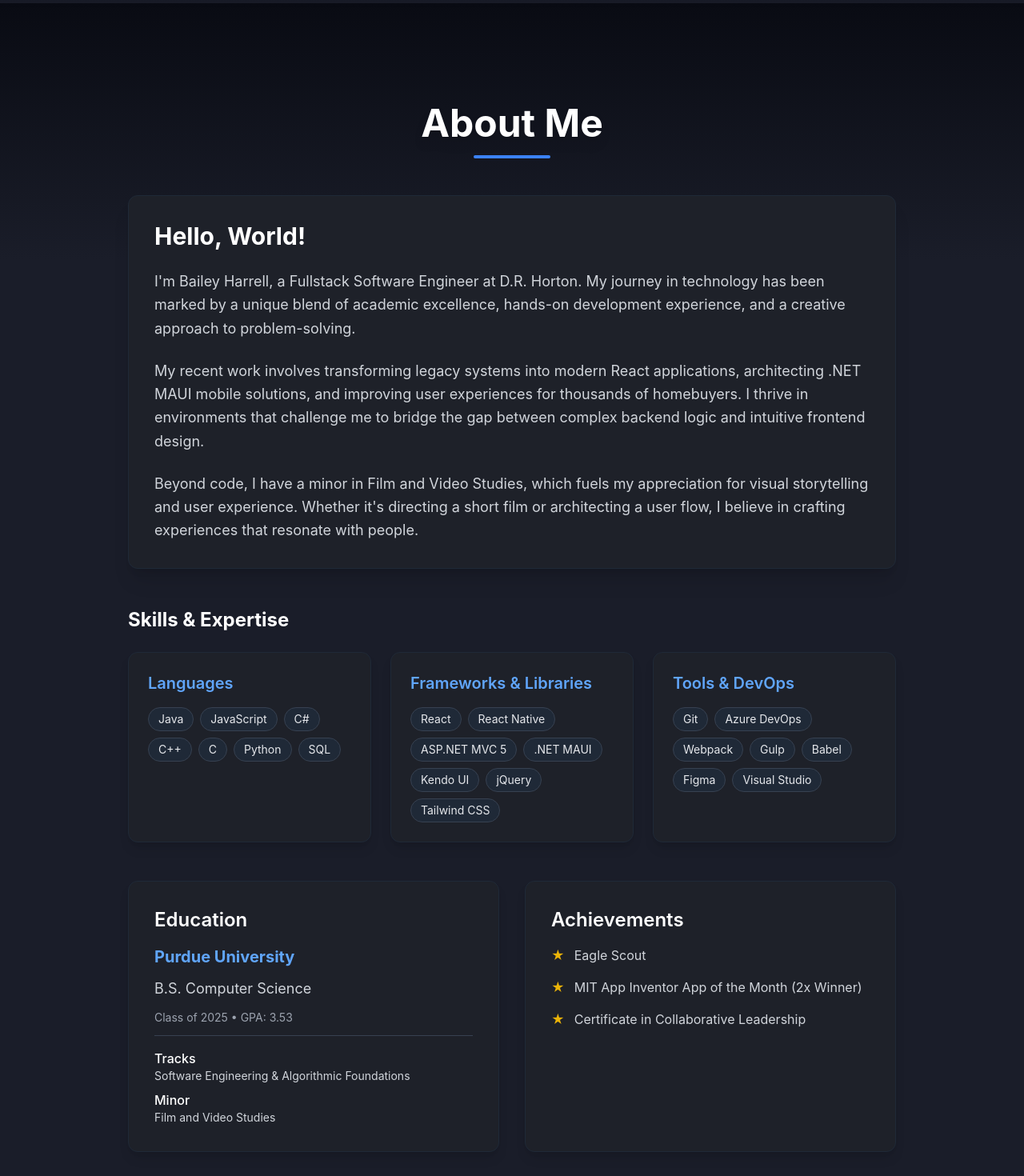
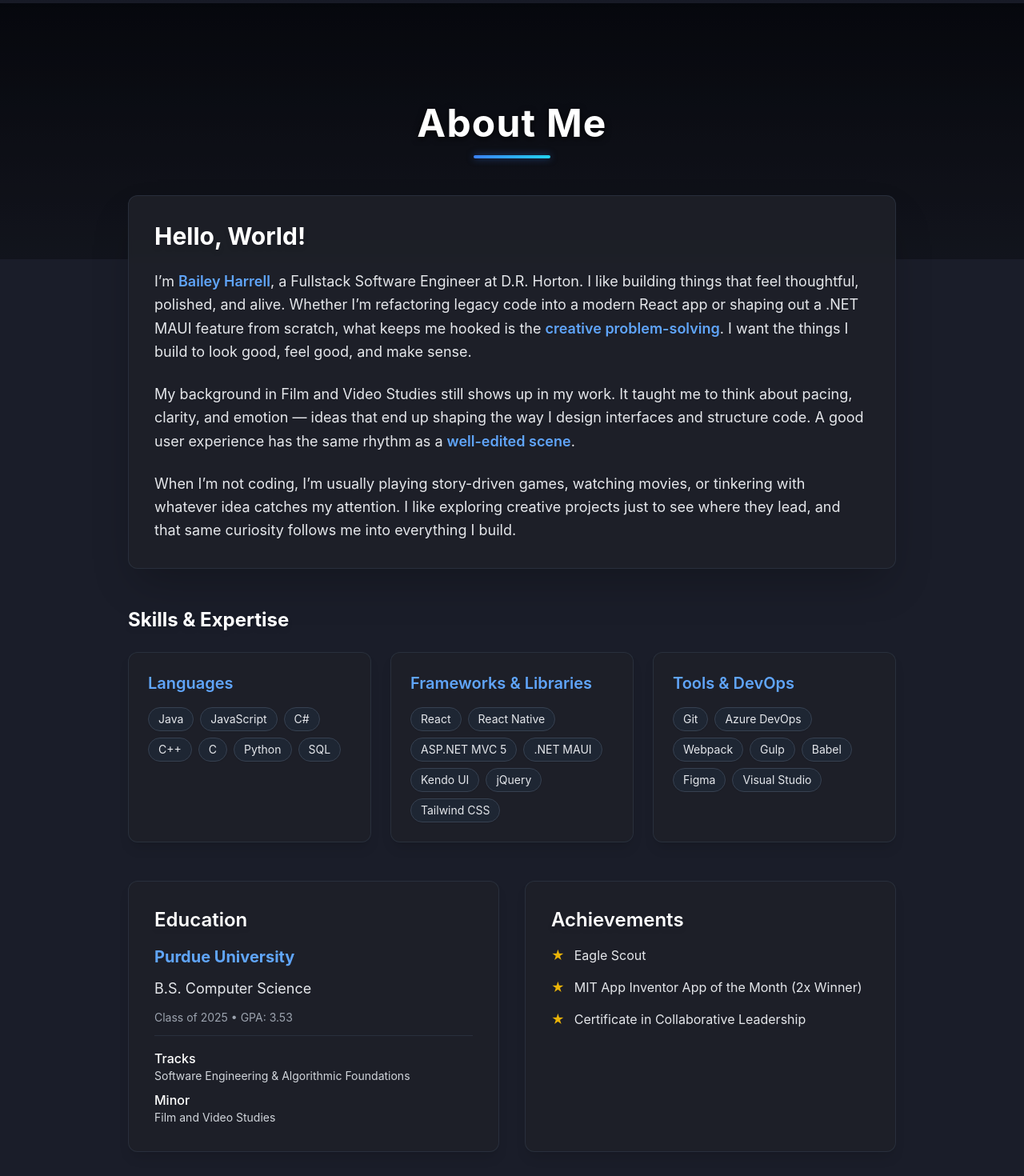
Before and after one commit to bharrell1013/wbrh-plus, a React (Create React App) app: page /about in a window 1280 px wide. Shown: the part 60-1530 px from the top of the page at 80% size. Built offline with nearby package versions, Linux system fonts and the light colour scheme.

Commit message:
mobile responsiveness and about me updates

```diff
--- a/package.json
+++ b/package.json
@@ -37,6 +37,7 @@
   },
   "devDependencies": {
     "autoprefixer": "^10.4.20",
+    "firebase-tools": "^14.25.1",
     "postcss": "^8.4.49",
     "tailwindcss": "^3.4.17",
     "web-vitals": "^4.2.4"
--- a/src/firebaseConfig.js
+++ b/src/firebaseConfig.js
@@ -1,17 +1,17 @@
-import { initializeApp } from 'firebase/app';
-import { getFirestore } from 'firebase/firestore';
-import { getStorage } from 'firebase/storage';
-import { getAnalytics } from 'firebase/analytics';
+import { initializeApp } from "firebase/app";
+import { getFirestore } from "firebase/firestore";
+import { getStorage } from "firebase/storage";
+import { getAnalytics } from "firebase/analytics";
 
 // Your web app's Firebase configuration
 const firebaseConfig = {
-  apiKey: "AIzaSyAfXsCy2f7J20x8FmI0QOilG3QofFeMXqE",
-  authDomain: "wbrh-plus.firebaseapp.com",
-  projectId: "wbrh-plus",
-  storageBucket: "wbrh-plus.firebasestorage.app",
-  messagingSenderId: "514731751933",
-  appId: "1:514731751933:web:dde9bf761e708b50468194",
-  measurementId: "G-LLMBJ49H40"
+  apiKey: process.env.REACT_APP_FIREBASE_API_KEY,
+  authDomain: process.env.REACT_APP_FIREBASE_AUTH_DOMAIN,
+  projectId: process.env.REACT_APP_FIREBASE_PROJECT_ID,
+  storageBucket: process.env.REACT_APP_FIREBASE_STORAGE_BUCKET,
+  messagingSenderId: process.env.REACT_APP_FIREBASE_MESSAGING_SENDER_ID,
+  appId: process.env.REACT_APP_FIREBASE_APP_ID,
+  measurementId: process.env.REACT_APP_FIREBASE_MEASUREMENT_ID,
 };
 
 // Initialize Firebase
--- a/src/pages/AboutMePage.js
+++ b/src/pages/AboutMePage.js
@@ -1,64 +1,112 @@
-import React from 'react';
+import React from "react";
 
 const AboutMePage = () => {
   const skills = [
     {
-      category: 'Languages',
-      items: ['Java', 'JavaScript', 'C#', 'C++', 'C', 'Python', 'SQL']
+      category: "Languages",
+      items: ["Java", "JavaScript", "C#", "C++", "C", "Python", "SQL"],
     },
     {
-      category: 'Frameworks & Libraries',
-      items: ['React', 'React Native', 'ASP.NET MVC 5', '.NET MAUI', 'Kendo UI', 'jQuery', 'Tailwind CSS']
+      category: "Frameworks & Libraries",
+      items: [
+        "React",
+        "React Native",
+        "ASP.NET MVC 5",
+        ".NET MAUI",
+        "Kendo UI",
+        "jQuery",
+        "Tailwind CSS",
+      ],
     },
     {
-      category: 'Tools & DevOps',
-      items: ['Git', 'Azure DevOps', 'Webpack', 'Gulp', 'Babel', 'Figma', 'Visual Studio']
+      category: "Tools & DevOps",
+      items: [
+        "Git",
+        "Azure DevOps",
+        "Webpack",
+        "Gulp",
+        "Babel",
+        "Figma",
+        "Visual Studio",
+      ],
     },
   ];
 
   return (
-    <div className="min-h-screen pt-16 pb-12">
+    <div className="min-h-screen pt-16 pb-12 bg-[#1a1d29]">
       {/* Hero Section */}
       <div className="relative w-full h-[40vh] bg-gradient-to-b from-[#090b13] to-[#1a1d29]">
         <div className="absolute inset-0 flex items-center justify-center">
-          <div className="text-center">
-            <h1 className="text-5xl font-bold text-white mb-4 drop-shadow-lg">About Me</h1>
-            <div className="w-24 h-1 bg-blue-500 mx-auto rounded-full"></div>
+          <div className="text-center z-10">
+            <h1 className="text-5xl font-bold text-white mb-4 drop-shadow-[0_2px_4px_rgba(0,0,0,0.8)] tracking-wide">
+              About Me
+            </h1>
+            <div className="w-24 h-1 bg-gradient-to-r from-blue-500 to-cyan-400 mx-auto rounded-full shadow-[0_0_10px_rgba(59,130,246,0.5)]"></div>
           </div>
         </div>
+        {/* Background Overlay for better text contrast */}
+        <div className="absolute inset-0 bg-black/30"></div>
       </div>
 
       {/* Content Section */}
       <div className="max-w-5xl mx-auto px-8 -mt-20 relative z-10">
         {/* Bio Section */}
-        <div className="bg-[#1e2129] rounded-xl p-8 shadow-xl mb-12 border border-gray-800">
-          <h2 className="text-3xl font-bold text-white mb-6">Hello, World!</h2>
-          <p className="text-gray-300 text-lg leading-relaxed mb-6">
-            I'm Bailey Harrell, a Fullstack Software Engineer at D.R. Horton. My journey in technology has been marked by a unique blend of academic excellence, hands-on development experience, and a creative approach to problem-solving.
+        <div className="bg-[#1e2129]/90 backdrop-blur-sm rounded-xl p-8 shadow-2xl mb-12 border border-gray-700/50 hover:border-gray-600 transition-all duration-300">
+          <h2 className="text-3xl font-bold text-white mb-6 drop-shadow-md">
+            Hello, World!
+          </h2>
+
+          <p className="text-gray-200 text-lg leading-relaxed mb-6 drop-shadow-sm">
+            I’m{" "}
+            <span className="font-semibold text-blue-400">Bailey Harrell</span>,
+            a Fullstack Software Engineer at D.R. Horton. I like building things
+            that feel thoughtful, polished, and alive. Whether I’m refactoring
+            legacy code into a modern React app or shaping out a .NET MAUI
+            feature from scratch, what keeps me hooked is the{" "}
+            <span className="text-blue-400 font-semibold">
+              creative problem-solving
+            </span>
+            . I want the things I build to look good, feel good, and make sense.
           </p>
-          <p className="text-gray-300 text-lg leading-relaxed mb-6">
-            My recent work involves transforming legacy systems into modern React applications, architecting .NET MAUI mobile solutions,
-            and improving user experiences for thousands of homebuyers. I thrive in environments that challenge me to bridge the gap
-            between complex backend logic and intuitive frontend design.
+
+          <p className="text-gray-200 text-lg leading-relaxed mb-6 drop-shadow-sm">
+            My background in Film and Video Studies still shows up in my work.
+            It taught me to think about pacing, clarity, and emotion — ideas
+            that end up shaping the way I design interfaces and structure code.
+            A good user experience has the same rhythm as a{" "}
+            <span className="text-blue-400 font-semibold">
+              well-edited scene
+            </span>
+            .
           </p>
-          <p className="text-gray-300 text-lg leading-relaxed">
-            Beyond code, I have a minor in Film and Video Studies, which fuels my appreciation for visual storytelling and user experience.
-            Whether it's directing a short film or architecting a user flow, I believe in crafting experiences that resonate with people.
+
+          <p className="text-gray-200 text-lg leading-relaxed drop-shadow-sm">
+            When I’m not coding, I’m usually playing story-driven games,
+            watching movies, or tinkering with whatever idea catches my
+            attention. I like exploring creative projects just to see where they
+            lead, and that same curiosity follows me into everything I build.
           </p>
         </div>
 
         {/* Skills Bubbles */}
         <div className="mb-12">
-          <h2 className="text-2xl font-bold text-white mb-6">Skills & Expertise</h2>
+          <h2 className="text-2xl font-bold text-white mb-6 drop-shadow-md">
+            Skills & Expertise
+          </h2>
           <div className="grid grid-cols-1 md:grid-cols-3 gap-6">
             {skills.map(({ category, items }) => (
-              <div key={category} className="bg-[#1e2129] rounded-xl p-6 shadow-lg border border-gray-800 hover:border-gray-600 transition-colors">
-                <h3 className="text-xl font-semibold text-blue-400 mb-4">{category}</h3>
+              <div
+                key={category}
+                className="bg-[#1e2129]/80 backdrop-blur-sm rounded-xl p-6 shadow-lg border border-gray-700/50 hover:border-blue-500/50 transition-all duration-300 group"
+              >
+                <h3 className="text-xl font-semibold text-blue-400 mb-4 group-hover:text-blue-300 transition-colors">
+                  {category}
+                </h3>
                 <div className="flex flex-wrap gap-2">
-                  {items.map(item => (
+                  {items.map((item) => (
                     <span
                       key={item}
-                      className="px-3 py-1 bg-gray-800 rounded-full text-sm text-gray-200 border border-gray-700"
+                      className="px-3 py-1 bg-gray-800/80 rounded-full text-sm text-gray-200 border border-gray-700 group-hover:border-blue-500/30 transition-colors shadow-sm"
                     >
                       {item}
                     </span>
@@ -71,36 +119,54 @@ const AboutMePage = () => {
 
         {/* Additional Sections */}
         <div className="grid grid-cols-1 md:grid-cols-2 gap-8">
-          <div className="bg-[#1e2129] rounded-xl p-8 shadow-lg border border-gray-800">
-            <h3 className="text-2xl font-semibold text-white mb-4">Education</h3>
+          <div className="bg-[#1e2129]/90 backdrop-blur-sm rounded-xl p-8 shadow-lg border border-gray-700/50 hover:border-gray-600 transition-all duration-300">
+            <h3 className="text-2xl font-semibold text-white mb-4 drop-shadow-md">
+              Education
+            </h3>
             <div className="text-gray-300 space-y-3">
-              <p className="font-bold text-xl text-blue-400">Purdue University</p>
-              <p className="text-lg">B.S. Computer Science</p>
+              <p className="font-bold text-xl text-blue-400">
+                Purdue University
+              </p>
+              <p className="text-lg text-gray-200">B.S. Computer Science</p>
               <p className="text-sm text-gray-400">Class of 2025 • GPA: 3.53</p>
-              <div className="mt-4 pt-4 border-t border-gray-700">
+              <div className="mt-4 pt-4 border-t border-gray-700/50">
                 <p className="font-medium text-white">Tracks</p>
-                <p className="text-sm">Software Engineering & Algorithmic Foundations</p>
+                <p className="text-sm text-gray-300">
+                  Software Engineering & Algorithmic Foundations
+                </p>
                 <p className="font-medium text-white mt-2">Minor</p>
-                <p className="text-sm">Film and Video Studies</p>
+                <p className="text-sm text-gray-300">Film and Video Studies</p>
               </div>
             </div>
           </div>
 
-          <div className="bg-[#1e2129] rounded-xl p-8 shadow-lg border border-gray-800">
-            <h3 className="text-2xl font-semibold text-white mb-4">Achievements</h3>
+          <div className="bg-[#1e2129]/90 backdrop-blur-sm rounded-xl p-8 shadow-lg border border-gray-700/50 hover:border-gray-600 transition-all duration-300">
+            <h3 className="text-2xl font-semibold text-white mb-4 drop-shadow-md">
+              Achievements
+            </h3>
             <div className="text-gray-300">
               <ul className="space-y-4">
-                <li className="flex items-start">
-                  <span className="mr-3 text-yellow-500">★</span>
-                  <span>Eagle Scout</span>
+                <li className="flex items-start group">
+                  <span className="mr-3 text-yellow-500 group-hover:scale-110 transition-transform duration-200">
+                    ★
+                  </span>
+                  <span className="text-gray-200">Eagle Scout</span>
                 </li>
-                <li className="flex items-start">
-                  <span className="mr-3 text-yellow-500">★</span>
-                  <span>MIT App Inventor App of the Month (2x Winner)</span>
+                <li className="flex items-start group">
+                  <span className="mr-3 text-yellow-500 group-hover:scale-110 transition-transform duration-200">
+                    ★
+                  </span>
+                  <span className="text-gray-200">
+                    MIT App Inventor App of the Month (2x Winner)
+                  </span>
                 </li>
-                <li className="flex items-start">
-                  <span className="mr-3 text-yellow-500">★</span>
-                  <span>Certificate in Collaborative Leadership</span>
+                <li className="flex items-start group">
+                  <span className="mr-3 text-yellow-500 group-hover:scale-110 transition-transform duration-200">
+                    ★
+                  </span>
+                  <span className="text-gray-200">
+                    Certificate in Collaborative Leadership
+                  </span>
                 </li>
               </ul>
             </div>
```
Also changed, not shown: src/components/CategoryRow.js (+22 -12 lines), src/components/CategoryTiles.js (+24 -17 lines), src/pages/CategoryPage.js (+31 -20 lines), src/pages/FilmMinorPage.js (+51 -23 lines), src/pages/ProjectPage.js (+54 -38 lines), 2 other files (tests, documents, lock files or other folders).
